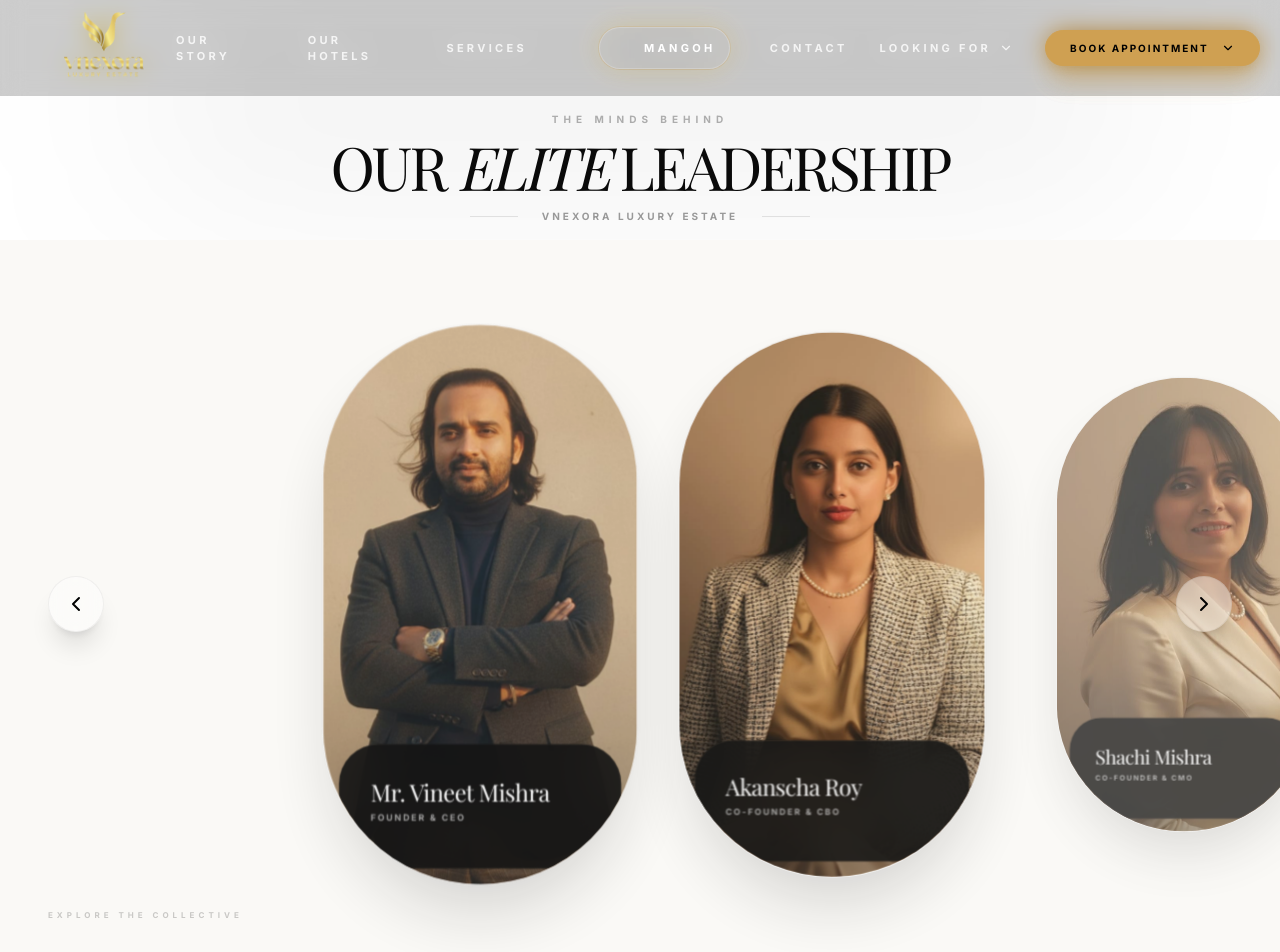
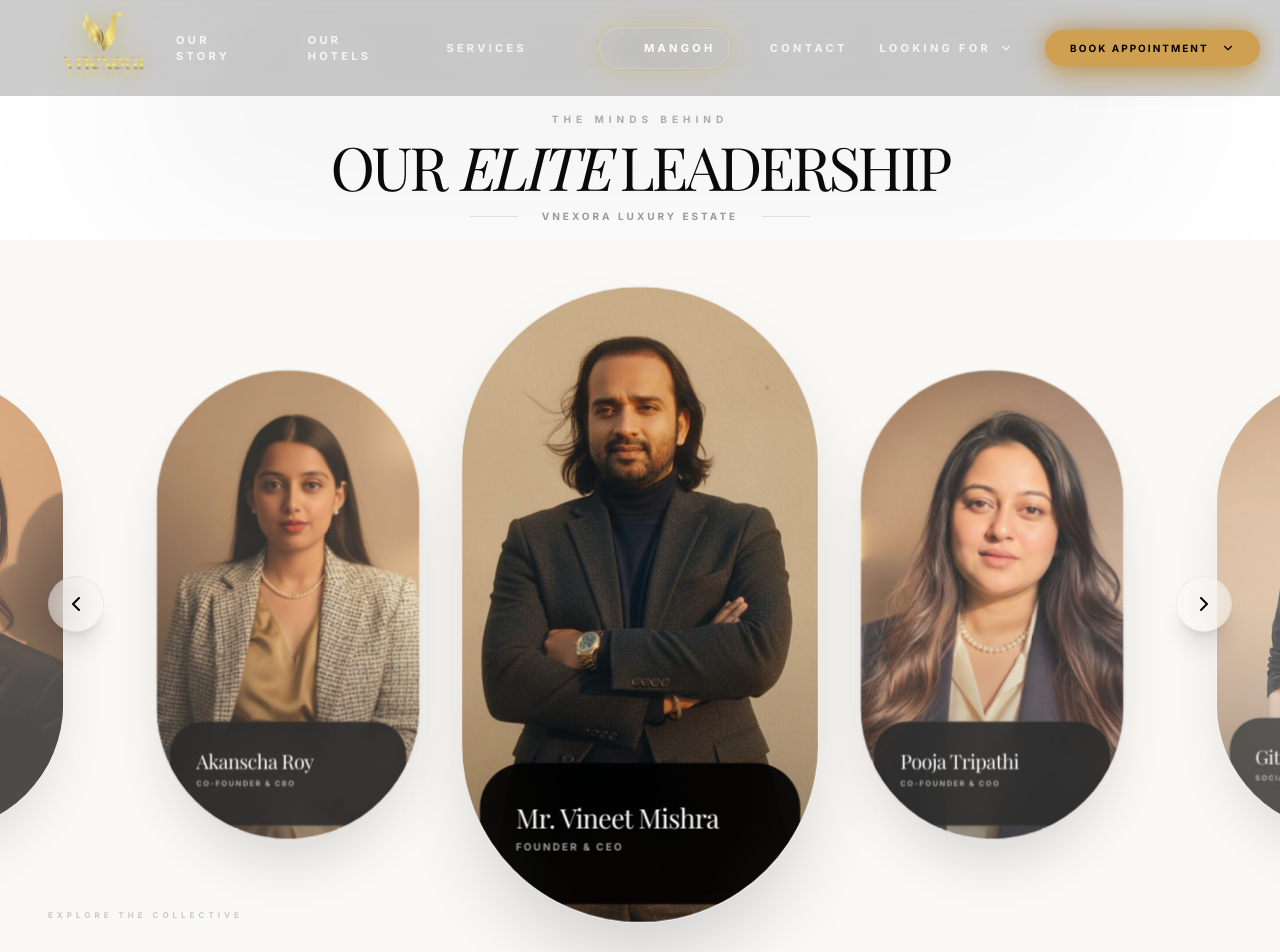
Before and after one commit to cricketmagician/vnexora, a Next.js app: page /team in a window 1280 px wide. Shown: the top 952 px of the page. Built offline with nearby package versions, Linux system fonts and the light colour scheme; a web font is replaced by a local one.

Commit message:
fix(team): center Vineet Mishra in carousel, Akanscha on left, Pooja on right; restored auto-centering scroll

```diff
--- a/src/app/team/page.tsx
+++ b/src/app/team/page.tsx
@@ -18,24 +18,6 @@ interface TeamMember {
 }
 
 const team: TeamMember[] = [
-  {
-    id: 1,
-    name: "Mr. Vineet Mishra",
-    role: "Founder & CEO",
-    image: "/images/team/vineet-mishra.jpg",
-    color: "bg-black/90",
-    bio: "IIT BHU Alumnus with 15+ years of experience in Hospitality & Real Estate. A visionary leader bridging global standards with local relevance.",
-    linkedin: "https://www.linkedin.com/in/vineet-mishra-98151a6a/"
-  },
-  {
-    id: 2,
-    name: "Akanscha Roy",
-    role: "Co-Founder & CBO",
-    image: "/images/team/akanscha-roy.jpg",
-    color: "bg-black/90",
-    bio: "Focusing on business growth and strategic brand partnerships to scale the Vnexora portfolio.",
-    linkedin: "https://www.linkedin.com/in/akanscha-roy-61641121b/"
-  },
   {
     id: 3,
     name: "Shachi Mishra",
@@ -91,15 +73,6 @@ const team: TeamMember[] = [
     linkedin: "https://www.linkedin.com/in/advocate-sneha-giri-95708b68"
   },
   {
-    id: 4,
-    name: "Pooja Tripathi",
-    role: "Co-Founder & COO",
-    image: "/images/team/pooja-tripathi.jpg",
-    color: "bg-black/90",
-    bio: "Pioneering operational excellence and guest experience innovation across all managed properties.",
-    linkedin: "https://www.linkedin.com/in/pooja-tripathi-80542490/"
-  },
-  {
     id: 6,
     name: "Shyam Lal Singh",
     role: "Mentor & Advisor",
@@ -124,7 +97,33 @@ const team: TeamMember[] = [
     image: "/images/team/shikha-mishra.jpg",
     color: "bg-black/90",
     bio: "Managing public relations and brand communication."
-    // No LinkedIn provided
+  },
+  {
+    id: 2,
+    name: "Akanscha Roy",
+    role: "Co-Founder & CBO",
+    image: "/images/team/akanscha-roy.jpg",
+    color: "bg-black/90",
+    bio: "Focusing on business growth and strategic brand partnerships to scale the Vnexora portfolio.",
+    linkedin: "https://www.linkedin.com/in/akanscha-roy-61641121b/"
+  },
+  {
+    id: 1,
+    name: "Mr. Vineet Mishra",
+    role: "Founder & CEO",
+    image: "/images/team/vineet-mishra.jpg",
+    color: "bg-black/90",
+    bio: "IIT BHU Alumnus with 15+ years of experience in Hospitality & Real Estate. A visionary leader bridging global standards with local relevance.",
+    linkedin: "https://www.linkedin.com/in/vineet-mishra-98151a6a/"
+  },
+  {
+    id: 4,
+    name: "Pooja Tripathi",
+    role: "Co-Founder & COO",
+    image: "/images/team/pooja-tripathi.jpg",
+    color: "bg-black/90",
+    bio: "Pioneering operational excellence and guest experience innovation across all managed properties.",
+    linkedin: "https://www.linkedin.com/in/pooja-tripathi-80542490/"
   },
   {
     id: 13,
@@ -222,9 +221,12 @@ export default function TeamPage() {
     // Ensure window starts at top
     window.scrollTo(0, 0);
 
-    // Initial snap to start instead of center
+    // Initial scroll to center immediately to focus on Mr. Vineet Mishra
     if (containerRef.current) {
-      containerRef.current.scrollLeft = 0;
+      const container = containerRef.current;
+      const scrollWidth = container.scrollWidth;
+      const clientWidth = container.clientWidth;
+      container.scrollLeft = (scrollWidth - clientWidth) / 2;
     }
   }, []);
 
```
